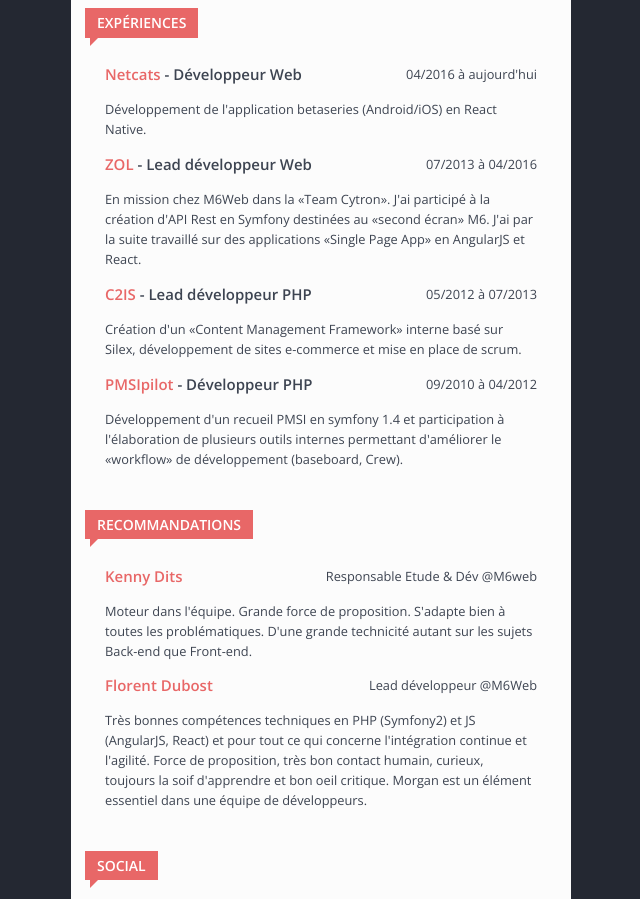
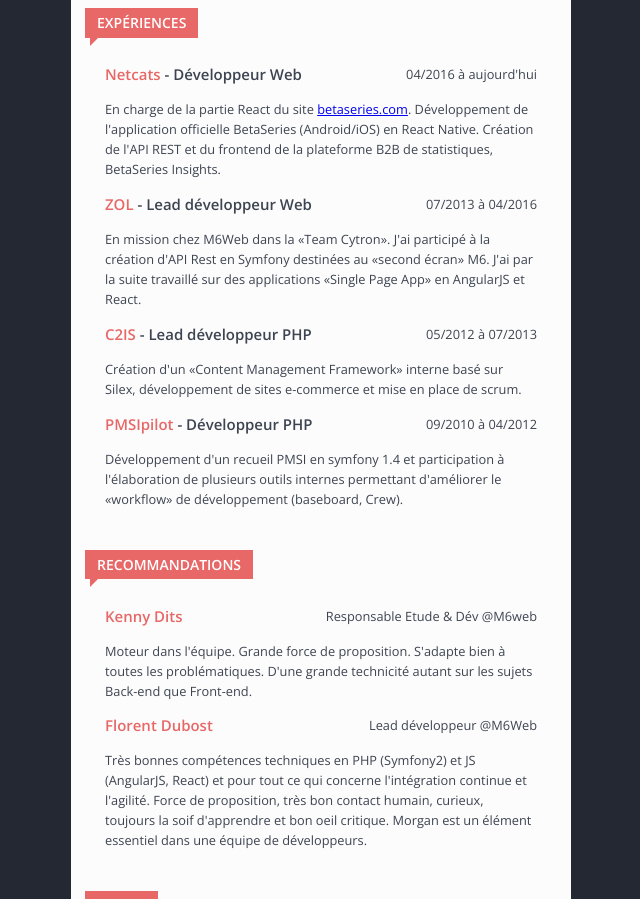
Before and after one commit to oziks/morganbrunot.fr, a website: page index.html in a window 1280 px wide. Shown: the part 837-1736 px from the top of the page, without its empty margins (319-959 px from the left). Drawn offline with nearby package versions, Linux system fonts and the light colour scheme.

Commit message:
Update netcats section

```diff
--- a/index.html
+++ b/index.html
@@ -51,7 +51,7 @@
       <ul>
         <li>
           <h3><a href="http://netcats.com/">Netcats</a> - Développeur Web <span>04/2016 à aujourd'hui</span></h3>
-          <p>Développement de l'application betaseries (Android/iOS) en React Native.</p>
+          <p>En charge de la partie React du site <a href="https://betaseries.com">betaseries.com</a>. Développement de l'application officielle BetaSeries (Android/iOS) en React Native. Création de l'API REST et du frontend de la plateforme B2B de statistiques, BetaSeries Insights.</p>
         </li>
         <li>
           <h3><a href="http://www.zol.fr/">ZOL</a> - Lead développeur Web <span>07/2013 à 04/2016</span></h3>
```
